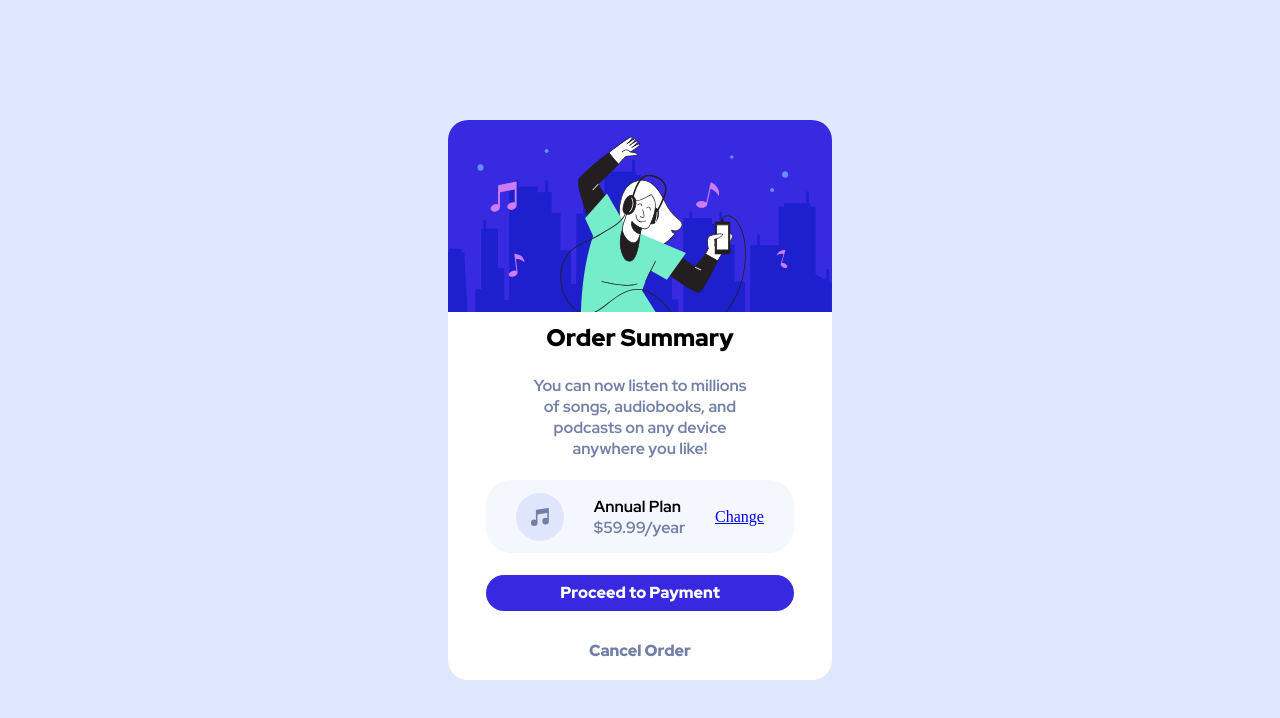
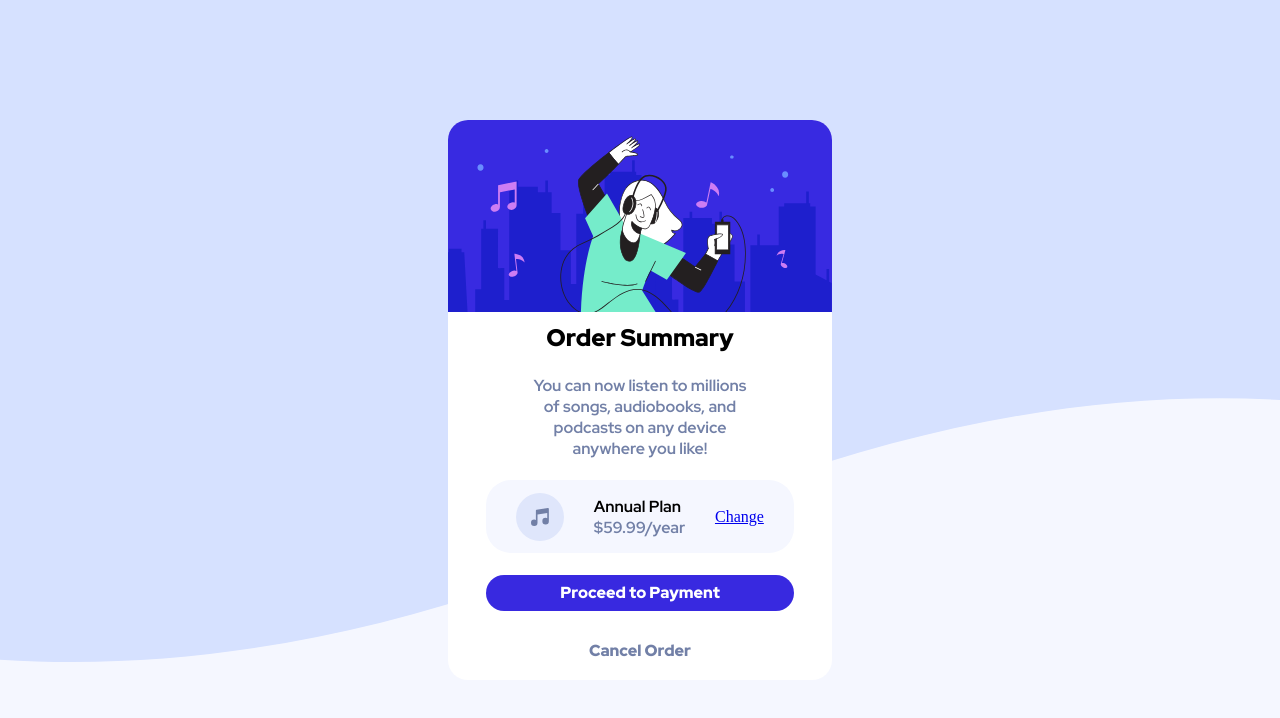
Before and after one commit to pau-develop/202207-w2ch1-pau-sanchez, a website: page components/ex1/ex1.html in a window 1280 px wide. Drawn offline with nearby package versions, Linux system fonts and the light colour scheme; files that its build step writes are made by us from their sources.

Commit message:
Added img to bg

```diff
--- a/sass/components/_ex1.scss
+++ b/sass/components/_ex1.scss
@@ -6,7 +6,14 @@ body {
 .page-wrap-ex1 {
   height: 100vh;
   width: 100vw;
-  background-color: hsl(225, 100%, 94%);
+  background-image: url("/components/ex1/pattern-background-mobile.svg");
+  background-repeat: no-repeat;
+  background-size: contain;
+  background-color: hsl(225, 100%, 98%);
+  @media (min-width: 1000) {
+    background-image: url("/components/ex1/pattern-backgroud-desktop");
+  }
+
   display: flex;
   justify-content: center;
   align-items: center;
```
